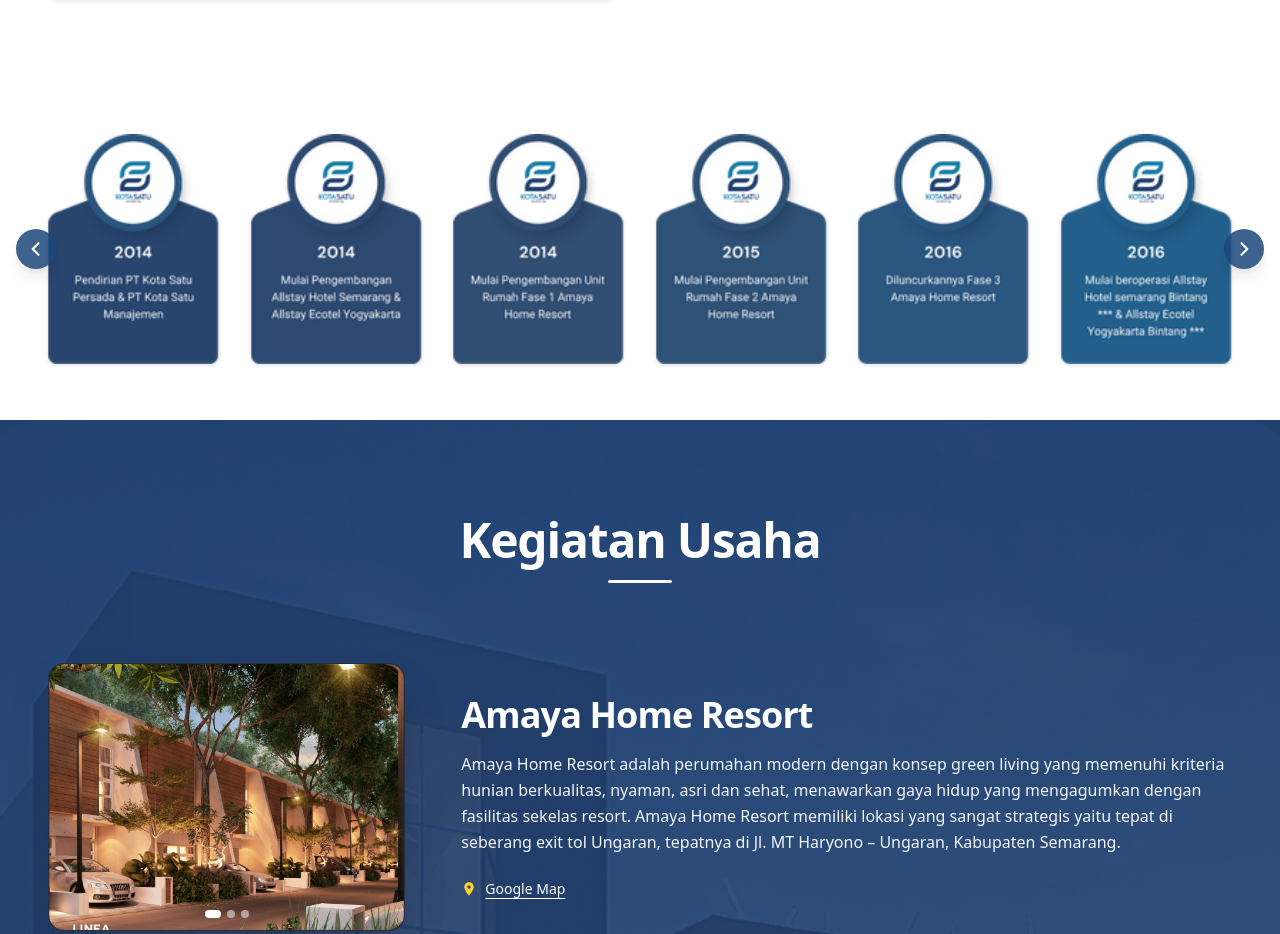
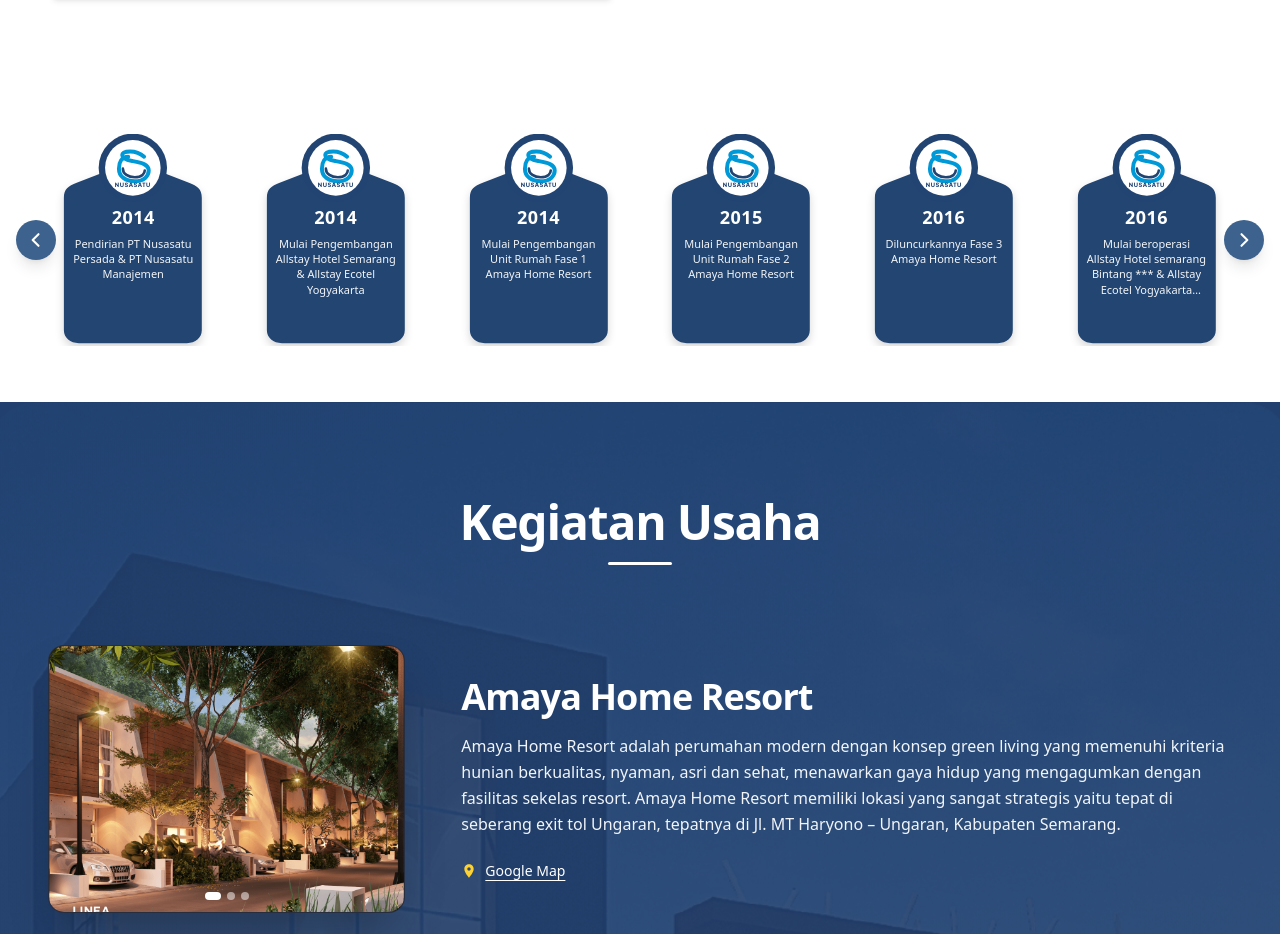
Before and after one commit to ReinaldyDwiAllailKusnadi/nusantara-satu-properti, a Next.js app: page / in a window 1280 px wide. Shown: the part 1203-2137 px from the top of the page. Built offline with nearby package versions, Linux system fonts and the light colour scheme.

Commit message:
feat: render crystal-clear HD vector milestone cards with native typography and NUSASATU branding

```diff
--- a/src/components/Milestones.jsx
+++ b/src/components/Milestones.jsx
@@ -2,25 +2,143 @@
 
 import { useState, useEffect, useRef } from 'react';
 
-const milestoneCards = [
-  { img: '/images/Kota-Satu-24-September-2024.webp', alt: 'Milestone 2012 - Pendirian Perusahaan' },
-  { img: '/images/Kota-Satu-24-September-2024-1.png', alt: 'Milestone 2013 - Pengembangan Amaya Home Resort' },
-  { img: '/images/Kota-Satu-24-September-2024-2.png', alt: 'Milestone 2014 - Pendirian PT Persada & Manajemen' },
-  { img: '/images/Kota-Satu-24-September-2024-3.png', alt: 'Milestone 2014 - Allstay Hotel Semarang & Yogyakarta' },
-  { img: '/images/Kota-Satu-24-September-2024-4.png', alt: 'Milestone 2014 - Rumah Fase 1 Amaya' },
-  { img: '/images/Kota-Satu-24-September-2024-5.png', alt: 'Milestone 2015 - Rumah Fase 2 Amaya' },
-  { img: '/images/Kota-Satu-24-September-2024-10.png', alt: 'Milestone 2016 - Fase 3 Amaya' },
-  { img: '/images/Kota-Satu-24-September-2024-8.png', alt: 'Milestone 2016 - Beroperasi Allstay Hotel' },
-  { img: '/images/Kota-Satu-24-September-2024-9.png', alt: 'Milestone 2017 - Holding Company' },
-  { img: '/images/Kota-Satu-24-September-2024-7.png', alt: 'Milestone 2018 - IPO di Bursa Efek Indonesia' },
-  { img: '/images/Kota-Satu-24-September-2024-6-1.png', alt: 'Milestone 2021 - MOU Bumi Sekartama' },
+const milestoneData = [
+  {
+    year: '2012',
+    desc: 'Pendirian PT Nusasatu Properti Tbk di Semarang, Jawa Tengah',
+  },
+  {
+    year: '2013',
+    desc: 'Mulai Pengembangan Amaya Home Resort',
+  },
+  {
+    year: '2014',
+    desc: 'Pendirian PT Nusasatu Persada & PT Nusasatu Manajemen',
+  },
+  {
+    year: '2014',
+    desc: 'Mulai Pengembangan Allstay Hotel Semarang & Allstay Ecotel Yogyakarta',
+  },
+  {
+    year: '2014',
+    desc: 'Mulai Pengembangan Unit Rumah Fase 1 Amaya Home Resort',
+  },
+  {
+    year: '2015',
+    desc: 'Mulai Pengembangan Unit Rumah Fase 2 Amaya Home Resort',
+  },
+  {
+    year: '2016',
+    desc: 'Diluncurkannya Fase 3 Amaya Home Resort',
+  },
+  {
+    year: '2016',
+    desc: 'Mulai beroperasi Allstay Hotel semarang Bintang *** & Allstay Ecotel Yogyakarta Bintang ***',
+  },
+  {
+    year: '2017',
+    desc: 'PT Nusasatu Properti Menjadi Holding PT Nusasatu Persada & PT Nusasatu Manajemen',
+  },
+  {
+    year: '2018',
+    desc: 'PT Nusasatu Properti Tbk Menawarkan Saham Perdana (IPO) dengan Ticker NUSA',
+  },
+  {
+    year: '2021',
+    desc: 'Penandatanganan MOU Bumi Sekartama',
+  },
 ];
 
 // Tripled for seamless infinite looping
-const extendedItems = [...milestoneCards, ...milestoneCards, ...milestoneCards];
+const extendedItems = [...milestoneData, ...milestoneData, ...milestoneData];
+
+function MilestoneCard({ year, desc }) {
+  return (
+    <div className="w-[142px] sm:w-[155px] h-[200px] sm:h-[212px] relative flex-shrink-0 cursor-pointer transform hover:scale-105 transition-transform duration-300">
+      {/* Background Vector SVG Shield & Floating Circular Badge */}
+      <svg
+        viewBox="0 0 145 195"
+        width="100%"
+        height="100%"
+        className="absolute inset-0 w-full h-full pointer-events-none"
+      >
+        <defs>
+          <filter id={`card-shadow-${year}`} x="-15%" y="-10%" width="130%" height="120%">
+            <feDropShadow dx="0" dy="4" stdDeviation="4" flood-color="#000" flood-opacity="0.16" />
+          </filter>
+        </defs>
+
+        {/* Deep Architectural Blue Shield Body with angled shoulders matching reference */}
+        <path
+          d="M 8 58
+             C 8 50, 12 47, 20 44
+             L 46 34
+             C 54 31, 62 30, 72.5 30
+             C 83 30, 91 31, 99 34
+             L 125 44
+             C 133 47, 137 50, 137 58
+             L 137 182
+             C 137 189, 131 194, 123 194
+             L 22 194
+             C 14 194, 8 189, 8 182
+             Z"
+          fill="#224472"
+          filter={`url(#card-shadow-${year})`}
+        />
+
+        {/* Floating Circular Badge */}
+        <circle cx="72.5" cy="30" r="32" fill="#224472" />
+        <circle cx="72.5" cy="30" r="26" fill="#FFFFFF" />
+
+        {/* Centered Nusasatu Vector Logo inside Circle */}
+        <g transform="translate(57, 14) scale(0.31)">
+          <path
+            d="M 36,18 C 16,18 8,36 8,54 C 8,78 28,92 56,92 C 84,92 98,76 98,60 C 98,40 74,36 48,31 C 26,27 18,21 18,13 C 18,5 29,2 42,2 C 58,2 74,9 84,18"
+            fill="none"
+            stroke="#0099d8"
+            strokeWidth="12"
+            strokeLinecap="round"
+            strokeLinejoin="round"
+          />
+          <path
+            d="M 20,54 C 20,70 36,80 56,80 C 78,80 86,68 86,60"
+            fill="none"
+            stroke="#224472"
+            strokeWidth="8"
+            strokeLinecap="round"
+          />
+        </g>
+        <text
+          x="72.5"
+          y="47.5"
+          fontFamily="'Plus Jakarta Sans', system-ui, sans-serif"
+          fontSize="5.5"
+          fontWeight="800"
+          fill="#224472"
+          textAnchor="middle"
+          letterSpacing="0.5"
+        >
+          NUSASATU
+        </text>
+      </svg>
+
+      {/* Crystal Clear HD Typography Overlaid */}
+      <div className="relative z-10 pt-[68px] sm:pt-[72px] px-3 sm:px-4 text-center text-white flex flex-col items-center">
+        {/* HD Year */}
+        <h4 className="text-[17px] sm:text-[18px] font-extrabold tracking-wide font-sans text-white leading-tight">
+          {year}
+        </h4>
+        {/* HD Description */}
+        <p className="text-[10px] sm:text-[11px] font-medium leading-[1.38] mt-1.5 sm:mt-2 text-white/95 font-sans line-clamp-4">
+          {desc}
+        </p>
+      </div>
+    </div>
+  );
+}
 
 export default function Milestones() {
-  const [currentIndex, setCurrentIndex] = useState(milestoneCards.length);
+  const [currentIndex, setCurrentIndex] = useState(milestoneData.length);
   const [isTransitioning, setIsTransitioning] = useState(true);
   const [isHovered, setIsHovered] = useState(false);
   const [visibleCount, setVisibleCount] = useState(6);
@@ -59,14 +177,14 @@
     };
   }, [isHovered]);
 
-  // Handle wrap-around when reaching ends
+  // Handle seamless infinite wrap-around
   const handleTransitionEnd = () => {
-    if (currentIndex >= milestoneCards.length * 2) {
+    if (currentIndex >= milestoneData.length * 2) {
       setIsTransitioning(false);
-      setCurrentIndex(currentIndex - milestoneCards.length);
-    } else if (currentIndex < milestoneCards.length) {
+      setCurrentIndex(currentIndex - milestoneData.length);
+    } else if (currentIndex < milestoneData.length) {
       setIsTransitioning(false);
-      setCurrentIndex(currentIndex + milestoneCards.length);
+      setCurrentIndex(currentIndex + milestoneData.length);
     }
   };
 
@@ -83,7 +201,7 @@
   return (
     <section
       id="milestone"
-      className="py-10 bg-white relative overflow-hidden select-none"
+      className="py-8 sm:py-10 bg-white relative overflow-hidden select-none"
       onMouseEnter={() => setIsHovered(true)}
       onMouseLeave={() => setIsHovered(false)}
     >
@@ -113,7 +231,7 @@
         {/* Carousel Viewport */}
         <div className="overflow-hidden py-4">
           <div
-            className="flex"
+            className="flex items-center"
             style={{
               transform: `translateX(-${(currentIndex * 100) / visibleCount}%)`,
               transition: isTransitioning ? 'transform 650ms cubic-bezier(0.25, 1, 0.5, 1)' : 'none',
@@ -126,14 +244,7 @@
                 className="flex-shrink-0 px-2 sm:px-3 flex items-center justify-center"
                 style={{ width: `${100 / visibleCount}%` }}
               >
-                <div className="w-full max-w-[170px] cursor-pointer transform hover:scale-105 transition-transform duration-300">
-                  <img
-                    src={item.img}
-                    alt={item.alt}
-                    className="w-full h-auto object-contain block drop-shadow-sm pointer-events-none"
-                    loading="eager"
-                  />
-                </div>
+                <MilestoneCard year={item.year} desc={item.desc} />
               </div>
             ))}
           </div>
```
